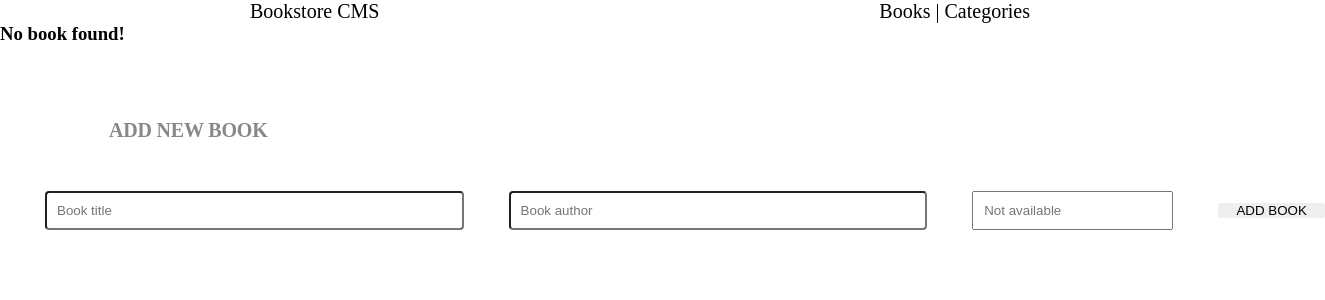
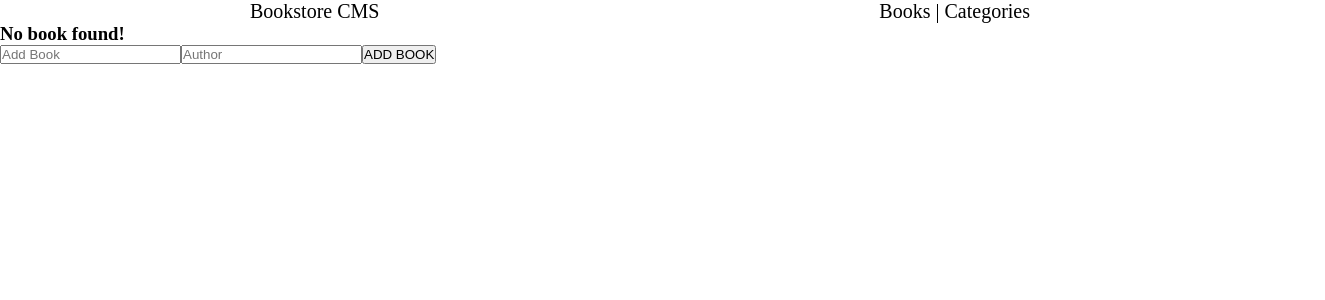
Before and after one commit to Emmy-github-webdev/bookstore-react-redux, a React (Create React App) app: page / in a window 1280 px wide. Shown: the top 300 px of the page, 1325 px wide, since content can reach past the window. Built offline with nearby package versions, Linux system fonts and the light colour scheme.

Commit message:
Implement recommended changes using state, and control input

```diff
--- a/src/components/book/AddBook.js
+++ b/src/components/book/AddBook.js
@@ -1,44 +1,54 @@
-import React from 'react';
+import React, { useState } from 'react';
+import { v4 as uuid } from 'uuid';
 import { useDispatch } from 'react-redux';
-import { v4 as uuidv4 } from 'uuid';
+import { Input, message } from 'antd';
+
 import { addBook } from '../../redux/books/Books';
-import {
-  FormContainer,
-  AddBookInput,
-  CategoryInput,
-  FormWrapper,
-  Headings,
-  Button,
-} from './AddBookStyles';
 
 const AddBook = () => {
   const dispatch = useDispatch();
+  const [newBook, setNewBook] = useState({ title: '', author: '' });
+  // const { Option } = Select;
 
-  const submitBookToStore = (e) => {
-    e.preventDefault();
-    const newBook = {
-      id: uuidv4(),
-      title: e.target.title.value,
-      author: e.target.author.value,
+  const addBookNameHandler = (e) => {
+    setNewBook({ ...newBook, title: e.target.value });
+  };
 
-    };
+  const authorHanlder = (e) => {
+    setNewBook({ ...newBook, author: e.target.value });
+  };
 
-    dispatch(addBook(newBook));
-    e.target.title.value = '';
-    e.target.author.value = '';
+  const submitHandler = () => {
+    const { title, author } = newBook;
+
+    if (title.length && author.length) {
+      const randomPercent = (Math.random() * 100).toFixed(0);
+      const newBook = {
+        id: uuid(),
+        title,
+        author,
+        percent: randomPercent,
+
+      };
+
+      dispatch(addBook(newBook));
+      message.success(`New book added: ${title} `);
+      setNewBook({ author: '', title: '' });
+    } else {
+      message.warning('Try again: Check inputs');
+    }
   };
 
   return (
-    <FormWrapper id="add-books">
-      <Headings>ADD NEW BOOK</Headings>
-      <FormContainer onSubmit={submitBookToStore}>
-        <AddBookInput placeholder="Book title" name="title" />
-        <AddBookInput placeholder="Book author" name="author" />
-        <CategoryInput placeholder="Not available" />
-        <Button type="submit">ADD BOOK</Button>
-      </FormContainer>
-    </FormWrapper>
+    <div className="addBook-container">
+      <div className="book-inner-info">
+
+        <Input placeholder="Add Book" onChange={addBookNameHandler} value={newBook.title} className="book-name" />
+        <Input placeholder="Author" onChange={authorHanlder} value={newBook.author} className="book-author" />
+        <button className="submitButton" type="button" onClick={submitHandler}><span>ADD BOOK</span></button>
+
+      </div>
+    </div>
   );
 };
-
 export default AddBook;
```
